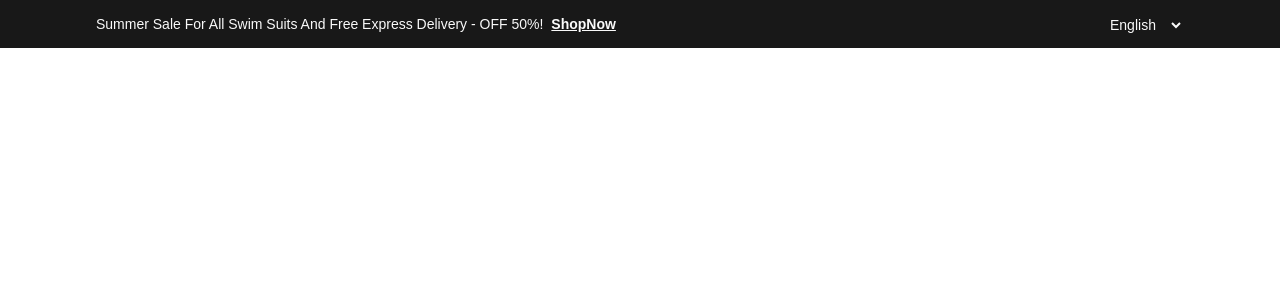
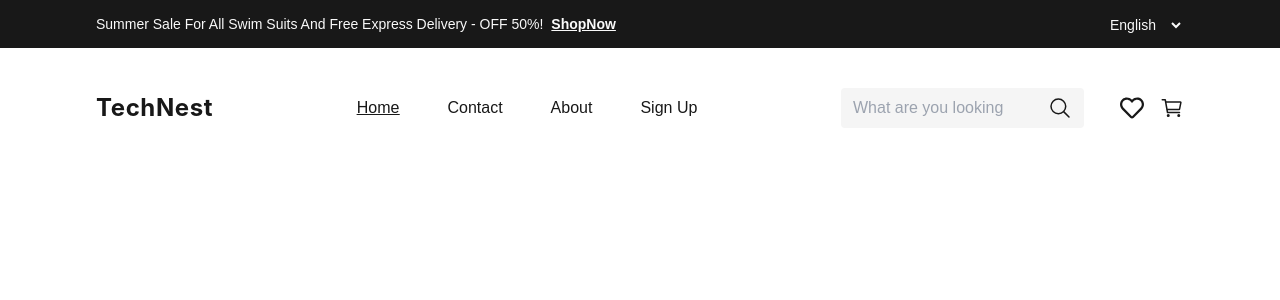
Before and after one commit to km-saifullah/tech-nest, a Next.js app in the folder client/: page / in a window 1280 px wide. Shown: the top 300 px of the page. Built offline with nearby package versions, Linux system fonts and the light colour scheme.

Commit message:
navbar design done

```diff
--- a/client/src/app/globals.css
+++ b/client/src/app/globals.css
@@ -7,6 +7,9 @@
 /* ====== Google Fonts End ====== */
 
 @layer components {
+  .active {
+    @apply underline;
+  }
   .btn {
     @apply bg-secondary py-4 px-12 rounded text-light font-poppins text-base leading-4 font-medium;
   }
--- a/client/src/app/layout.jsx
+++ b/client/src/app/layout.jsx
@@ -1,8 +1,9 @@
 import Header from "@/components/Header";
+import Navbar from "@/components/Navbar";
 import "./globals.css";
 
 export const metadata = {
-  title: "Create Next App",
+  title: "TechNest",
   description: "Generated by create next app",
 };
 
@@ -11,6 +12,7 @@ export default function RootLayout({ children }) {
     <html lang="en">
       <body>
         <Header />
+        <Navbar />
         {children}
       </body>
     </html>
--- /dev/null
+++ b/client/src/components/Navbar.jsx
@@ -0,0 +1,52 @@
+import Link from "next/link";
+import { IoSearchOutline } from "react-icons/io5";
+import { FaRegHeart } from "react-icons/fa";
+import { IoCartOutline } from "react-icons/io5";
+
+const Navbar = () => {
+  return (
+    <nav className="pt-10">
+      <div className="container">
+        <div className="flex items-center justify-between">
+          <div>
+            <h2 className="text-primary text-2xl font-inter font-bold leading-6 tracking-wide">
+              TechNest
+            </h2>
+          </div>
+          <div>
+            <ul className="flex items-center justify-center gap-x-12">
+              <li className="text-primary text-base font-poppins leading-6 active">
+                <Link href={"/"}>Home</Link>
+              </li>
+              <li className="text-primary text-base font-poppins leading-6">
+                <Link href={"/"}>Contact</Link>
+              </li>
+              <li className="text-primary text-base font-poppins leading-6">
+                <Link href={"/"}>About</Link>
+              </li>
+              <li className="text-primary text-base font-poppins leading-6">
+                <Link href={"/"}>Sign Up</Link>
+              </li>
+            </ul>
+          </div>
+          <div className="flex items-center justify-between gap-x-9">
+            <div className="w-[243px] flex items-center justify-between gap-x-8 px-3 py-2 bg-inputBg rounded">
+              <input
+                type="text"
+                placeholder="What are you looking for?"
+                className="bg-transparent outline-none text-text font-poppins font-normal leading-[18px] w-[153px]"
+              />
+              <IoSearchOutline className="h-6 w-6 text-primary cursor-pointer" />
+            </div>
+            <div className="flex items-center gap-x-4">
+              <FaRegHeart className="h-6 w-6 text-primary cursor-pointer" />
+              <IoCartOutline className="h-6 w-6 text-primary cursor-pointer" />
+            </div>
+          </div>
+        </div>
+      </div>
+    </nav>
+  );
+};
+
+export default Navbar;
--- a/client/tailwind.config.js
+++ b/client/tailwind.config.js
@@ -32,6 +32,7 @@ module.exports = {
         text: "rgba(0, 0, 0, 0.5)",
         "light-green": "#00FF66",
         "border-line": "rgba(0, 0, 0, 0.4)",
+        inputBg: "#F5F5F5",
       },
       fontFamily: {
         poppins: '"Poppins", sans-serif',
```
Also changed, not shown: client/package.json (+5 -4 lines), 1 other file (tests, documents, lock files or other folders).
